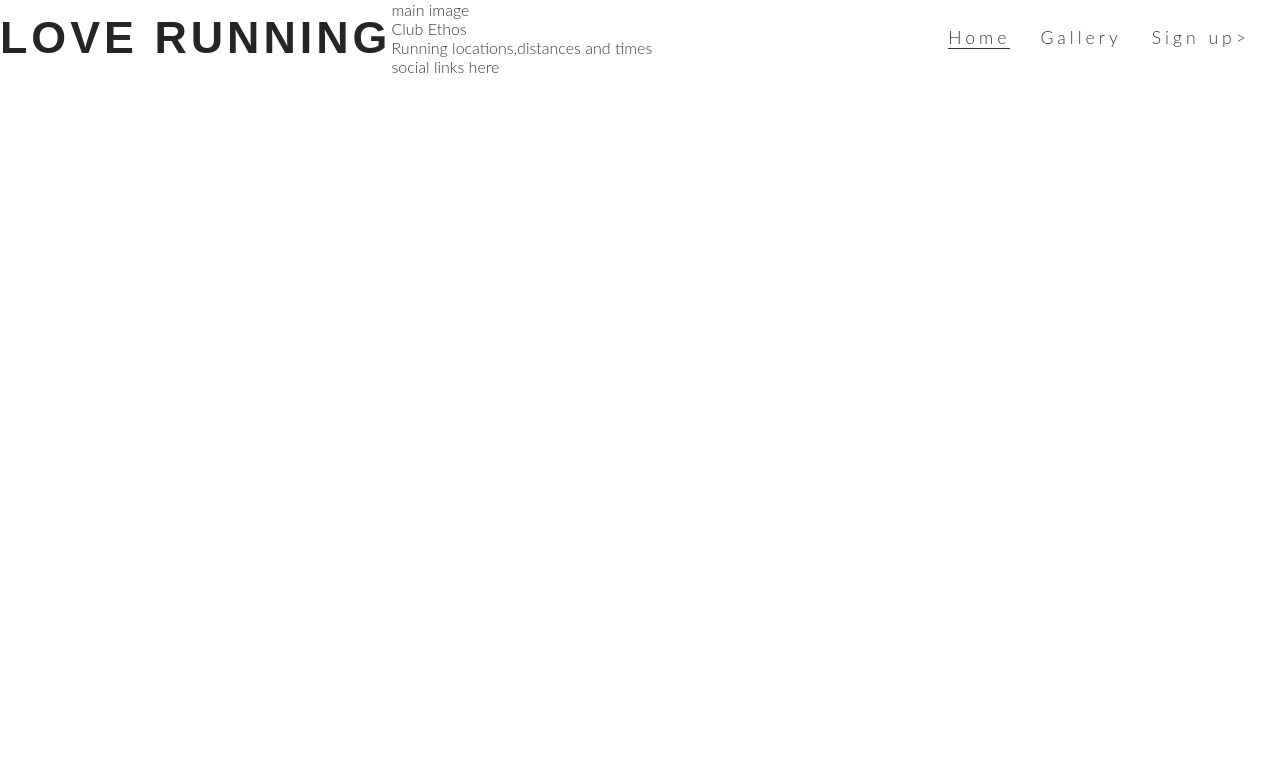
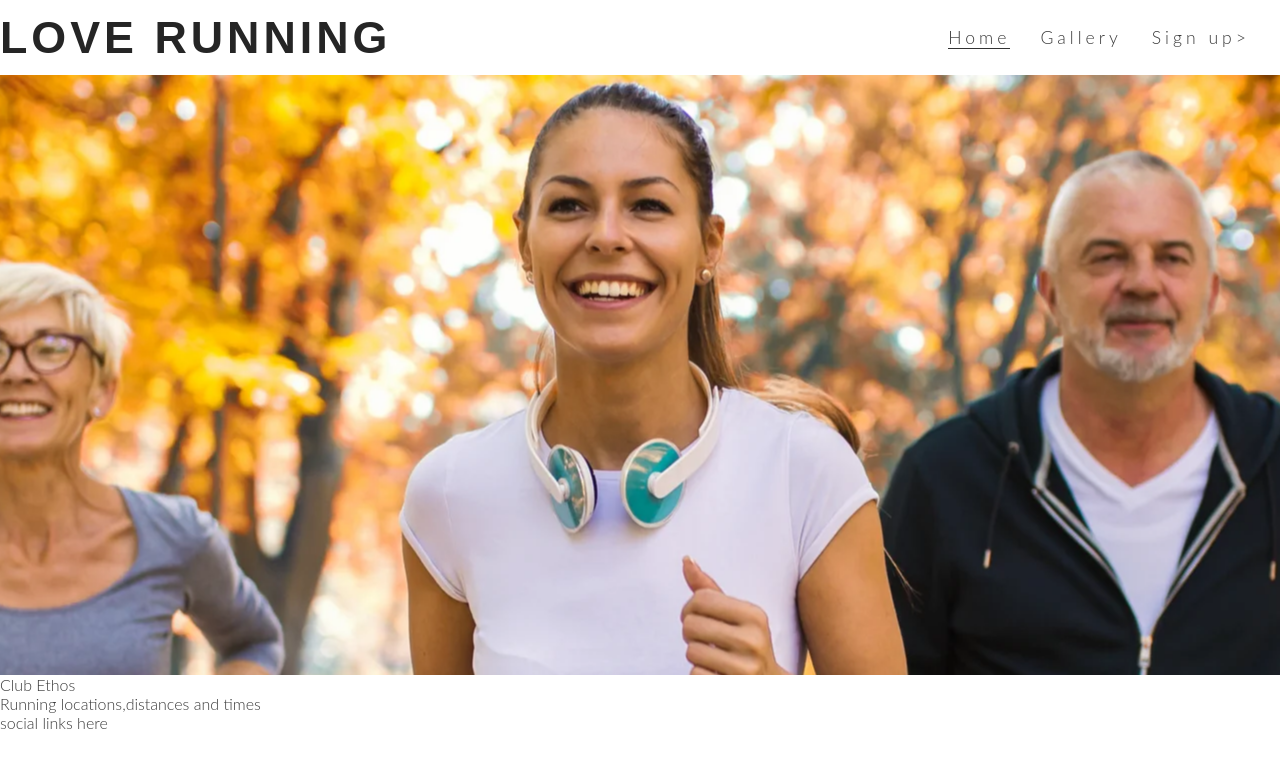
Before and after one commit to SKelly986/love-running3, a plain HTML site: page index.html in a window 1280 px wide. Drawn offline with Linux system fonts and the light colour scheme.

Commit message:
add hero image and animation

```diff
--- a/assets/css/style.css
+++ b/assets/css/style.css
@@ -55,3 +55,39 @@ h1,h2 {
 .active {
     border-bottom: 1px solid #323232;
 }
+
+/* hero image */
+
+#hero-outer {
+    height: 600px;
+    width:100%;
+    overflow: hidden;
+
+}
+
+#hero-image {
+    height: 600px;
+    width:100%;
+    background: url('../images/hero-image.webp') no-repeat center center;
+
+/* anamates zoom effect on loading page */
+
+animation-name: hero-zoom;
+animation-duration: 5s;
+animation-fill-mode: forward;
+}
+
+
+
+
+
+
+/*creates level of zoom for hero-image*/
+@keyframes hero-zoom {
+    from{
+        transform: scale(1);
+    }
+        to{
+            transform: scale(1.1);
+        }
+    }
--- a/index.html
+++ b/index.html
@@ -33,8 +33,8 @@
 
         </nav>
     </header>
-    <section>
-        main image
+    <section id="hero-outer">
+     <div id="hero-image"></div>
     </section>
     <section>
         Club Ethos
```
Also changed, not shown: assets/images/hero-image.webp (added).
